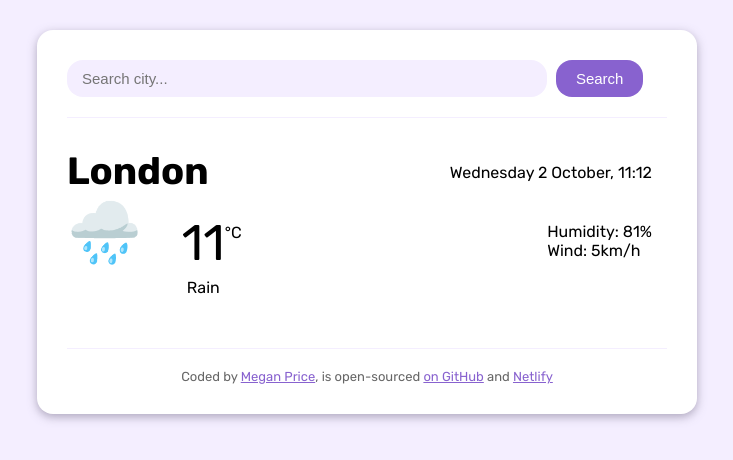
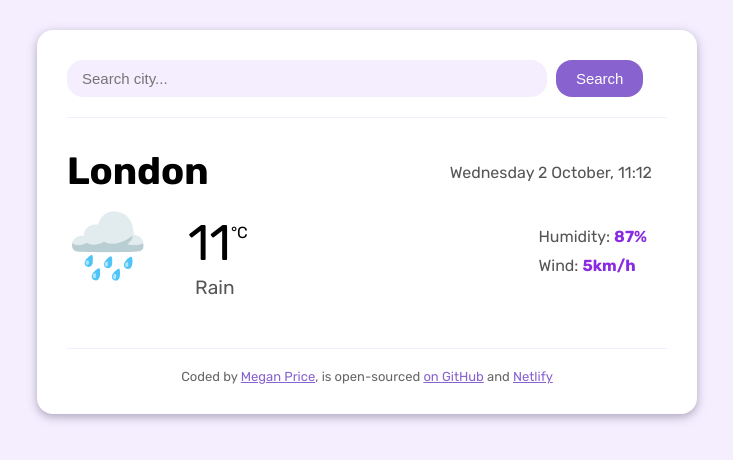
Before and after one commit to meganprice27/weather-app, a plain HTML site: page index.html in a window 1280 px wide. Shown: the whole page, without its empty margins (273-1006 px from the left). Drawn offline with Linux system fonts and the light colour scheme.

Commit message:
Further css styling, updating font sizes and colours

```diff
--- a/index.html
+++ b/index.html
@@ -35,7 +35,7 @@
             <div class="icon">🌧️</div>
               <ul class="temperature">
                 <li>
-                  <div class="temperature-div">
+                  <div class="temperature-container">
                   <div class="temperature-value">11</div>
                     <div class="unit">°C</div>
                     </div>
@@ -44,8 +44,8 @@
               </ul>
           </div>
           <ul class="weather-stats">
-            <li>Humidity: 81%</li>
-            <li>Wind: 5km/h</li>
+            <li>Humidity: <strong>87%</strong></li>
+            <li>Wind: <strong>5km/h</strong></li>
           </ul>
         </div>
       </main>
--- a/src/style.css
+++ b/src/style.css
@@ -58,6 +58,7 @@ main {
   list-style-type: none;
   margin: 0px;
   padding: 15px;
+  color: rgb(85, 85, 85);
 }
 
 .line-2 {
@@ -70,15 +71,16 @@ main {
 }
 
 .icon {
-  font-size: 60px;
+  font-size: 65px;
+  margin-top: 10px;
 }
 
 .temperature {
   list-style-type: none;
 }
 
-.temperature-div {
-    display: flex;
+.temperature-container {
+  display: flex;
 }
 
 .temperature-value {
@@ -86,18 +88,28 @@ main {
 }
 
 .unit {
-    margin-top: 10px;
+  margin-top: 10px;
 }
 
 .weather-description {
-    padding: 5px;
+  padding: 3px 7px;
+  color: rgb(85, 85, 85);
+  font-size: larger;
 }
 
 .weather-stats {
   list-style-type: none;
   margin: 0px;
   padding: 25px 15px;
+  color: rgb(85, 85, 85);
+}
 
+.weather-stats li {
+  padding: 5px;
+}
+
+.weather-stats strong {
+  color: blueviolet;
 }
 
 footer {
```
